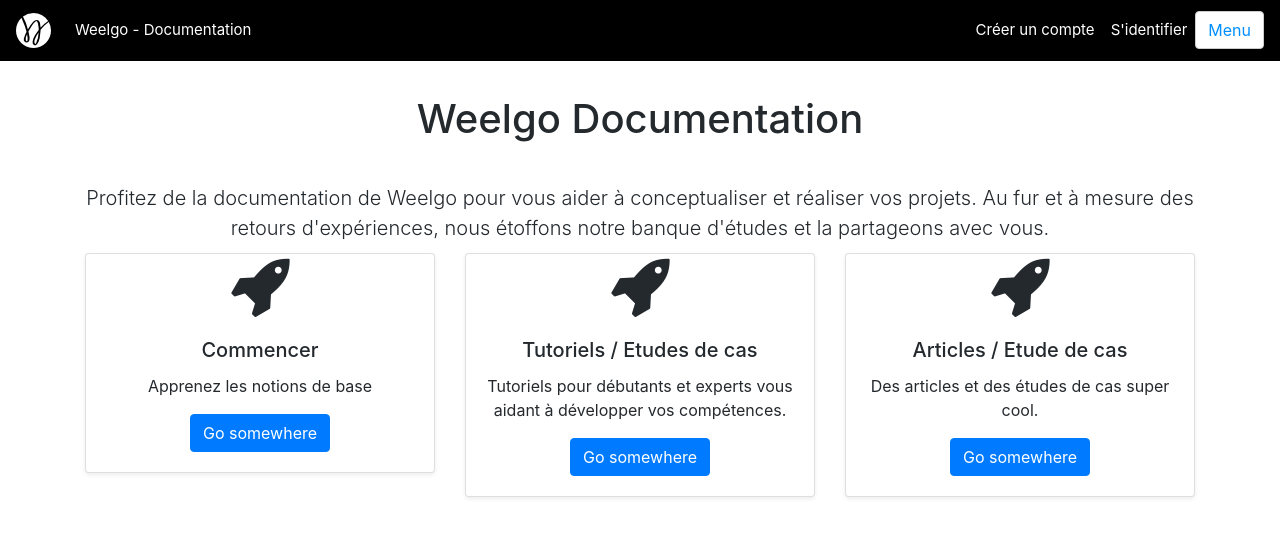
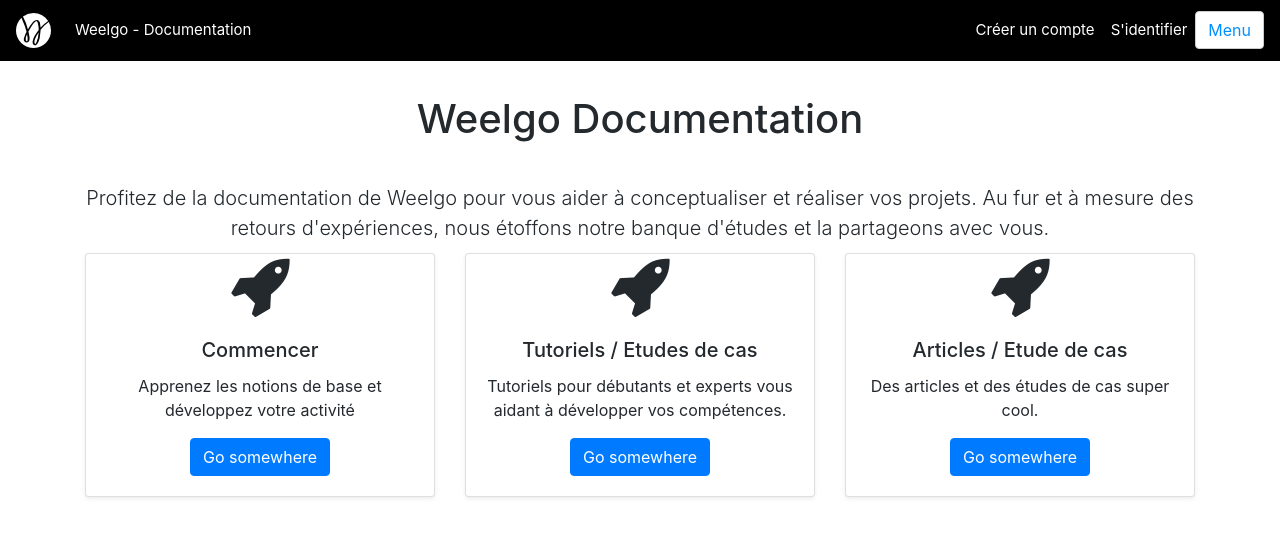
Before and after one commit to Weelgo/weelgo.github.io, a Jekyll site: the page built from fr/index.html, in a window 1280 px wide and 900 px high. Shown: the top 537 px of the window. Built offline with Jekyll 4.4.1, drawn with Linux system fonts in a browser that asks for light colours.

Commit message:
Amélioration

```diff
--- a/_data/sitemap_fr.json
+++ b/_data/sitemap_fr.json
@@ -1,7 +1,7 @@
 [
 	{
 		"name": "Commencer",
-		"description": "Apprenez les notions de base",
+		"description": "Apprenez les notions de base et développez votre activité",
 		"path": "commencer",
 		"backgroundColor": "#008fff",
 		"color": "white",
```
